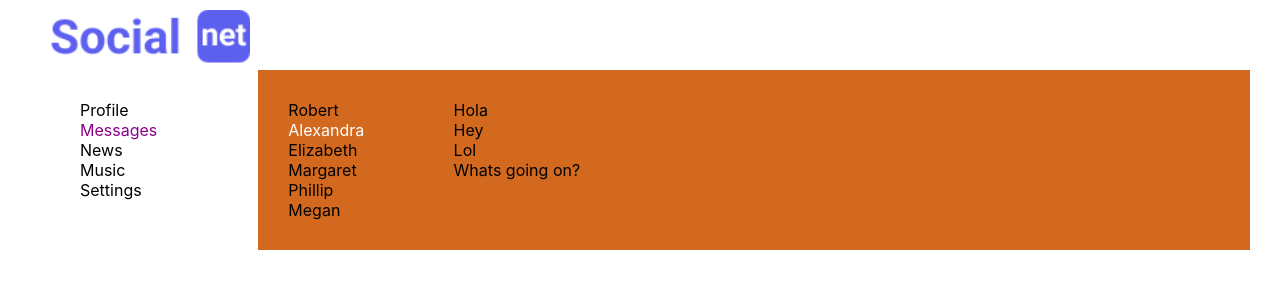
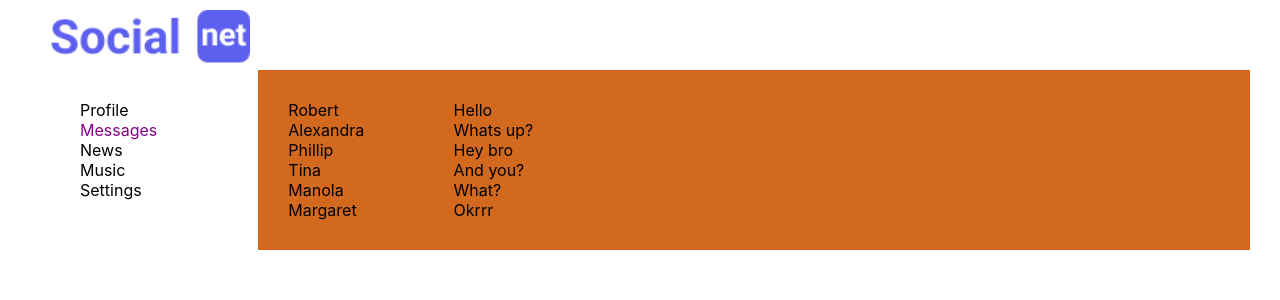
Before and after one commit to danilshatalov/my-first-react-app, a React (Create React App) app: page /dialogs in a window 1280 px wide. Shown: the top 300 px of the page. Built offline with nearby package versions, Linux system fonts and the light colour scheme.

Commit message:
Add data arrays

```diff
--- a/src/App.js
+++ b/src/App.js
@@ -14,7 +14,7 @@ function App() {
         <Navbar />
         <div className='app-wrapper-content'>
           <Routes>
-            <Route path='/dialogs' element={<Dialogs />} />
+            <Route path='/dialogs*' element={<Dialogs />} />
             <Route path='/profile' element={<Profile />} />
             <Route path='/news' element={<News />} />
           </Routes>
--- a/src/components/Dialogs/Dialogs.jsx
+++ b/src/components/Dialogs/Dialogs.jsx
@@ -1,41 +1,61 @@
 import style from './Dialogs.module.css'
+import { NavLink } from 'react-router-dom'
+
+
+
+function Message(props) {
+    return (
+        <div className={style.message}>{props.message}</div>
+    );
+}
+
+
+function DialogItem(props) {
+    let path = '/dialogs' + props.id;
+    return (
+        <div className={style.dialog}>
+            <NavLink to={path}>{props.name}</NavLink>
+        </div>
+    );
+}
 
 function Dialogs() {
+
+    let dialogsData = [
+        { id: 1, name: 'Robert' },
+        { id: 2, name: 'Alexandra' },
+        { id: 3, name: 'Phillip' },
+        { id: 4, name: 'Tina' },
+        { id: 5, name: 'Manola' },
+        { id: 6, name: 'Margaret' }
+    ];
+
+    let messagesData = [
+        { id: 1, message: 'Hello' },
+        { id: 2, message: 'Whats up?' },
+        { id: 3, message: 'Hey bro' },
+        { id: 4, message: 'And you?' },
+        { id: 5, message: 'What?' },
+        { id: 6, message: 'Okrrr' }
+    ];
+
     return (
         <div className={style.dialogs}>
             <div className={style.dialogsItem}>
-                <div className={style.dialog}>
-                    Robert
-                </div>
-                <div className={`${style.dialog} ${style.active}`}>
-                    Alexandra
-                </div>
-                <div className={style.dialog}>
-                    Elizabeth
-                </div>
-                <div className={style.dialog}>
-                    Margaret
-                </div>
-                <div className={style.dialog}>
-                    Phillip
-                </div>
-                <div className={style.dialog}>
-                    Megan
-                </div>
+                <DialogItem name={dialogsData[0].name} id={dialogsData[0].id} />
+                <DialogItem name={dialogsData[1].name} id={dialogsData[1].id} />
+                <DialogItem name={dialogsData[2].name} id={dialogsData[2].id} />
+                <DialogItem name={dialogsData[3].name} id={dialogsData[3].id} />
+                <DialogItem name={dialogsData[4].name} id={dialogsData[4].id} />
+                <DialogItem name={dialogsData[5].name} id={dialogsData[5].id} />
             </div>
             <div className={style.messages}>
-                <div className={style.message}>
-                    Hola
-                </div>
-                <div className={style.message}>
-                    Hey
-                </div>
-                <div className={style.message}>
-                    Lol
-                </div>
-                <div className={style.message}>
-                    Whats going on?
-                </div>
+                <Message message={messagesData[0].message} />
+                <Message message={messagesData[1].message} />
+                <Message message={messagesData[2].message} />
+                <Message message={messagesData[3].message} />
+                <Message message={messagesData[4].message} />
+                <Message message={messagesData[5].message} />
             </div>
         </div>
     );
--- a/src/components/Profile/MyPosts/MyPosts.jsx
+++ b/src/components/Profile/MyPosts/MyPosts.jsx
@@ -2,17 +2,26 @@ import style from './MyPosts.module.css'
 import Post from './Post/Post';
 
 function MyPosts() {
+
+    let postData = [
+        { id: 1, message: 'Hey, I am here', likesCount: '2 likes' },
+        { id: 2, message: 'What is going on?', likesCount: '1 like' },
+        { id: 3, message: 'What is your favorite color?', likesCount: '8 likes' },
+    ];
+
     return (
-        <div>
-            my post
+        <div className={style.postsBlock}>
+            <h2>My posts</h2>
             <div>
                 <textarea></textarea>
                 <button>Add post</button>
                 <button>Remove</button>
             </div>
-            <Post message='Hey, I am here' likesCounter='2 likes' />
-            <Post message='What is going on?' likesCounter='1 like' />
-            <Post message='What is your favorite color?' likesCounter='8 likes' />
+            <div className={style.posts}>
+                <Post message={postData[0].message} likesCounter={postData[0].likesCount} />
+                <Post message={postData[1].message} likesCounter={postData[1].likesCount} />
+                <Post message={postData[2].message} likesCounter={postData[2].likesCount} />
+            </div>
         </div>
     );
 }
--- a/src/components/Profile/MyPosts/MyPosts.module.css
+++ b/src/components/Profile/MyPosts/MyPosts.module.css
@@ -1,3 +1,11 @@
 .content {
     grid-area: c;
 }
+
+.postsBlock {
+    padding: 20px;
+}
+
+.posts {
+    margin-top: 20px;
+}
--- a/src/components/Profile/Profile.jsx
+++ b/src/components/Profile/Profile.jsx
@@ -1,10 +1,11 @@
 import MyPosts from './MyPosts/MyPosts';
 import style from './Profile.module.css'
+import ProfileInfo from '../Profile/ProfileInfo/ProfileInfo';
 
 function Profile() {
     return (
         <div>
-            <div>ava + discription</div>
+            <ProfileInfo />
             <MyPosts />
         </div>
     );
--- /dev/null
+++ b/src/components/Profile/ProfileInfo/ProfileInfo.jsx
@@ -0,0 +1,11 @@
+import style from './ProfileInfo.module.css'
+
+function ProfileInfo() {
+    return (
+        <div className={style.descriptionBlock}>
+            ava + description
+        </div>
+    );
+}
+
+export default ProfileInfo;
--- /dev/null
+++ b/src/components/Profile/ProfileInfo/ProfileInfo.module.css
@@ -0,0 +1,3 @@
+.descriptionBlock {
+    padding: 20px;
+}
```
